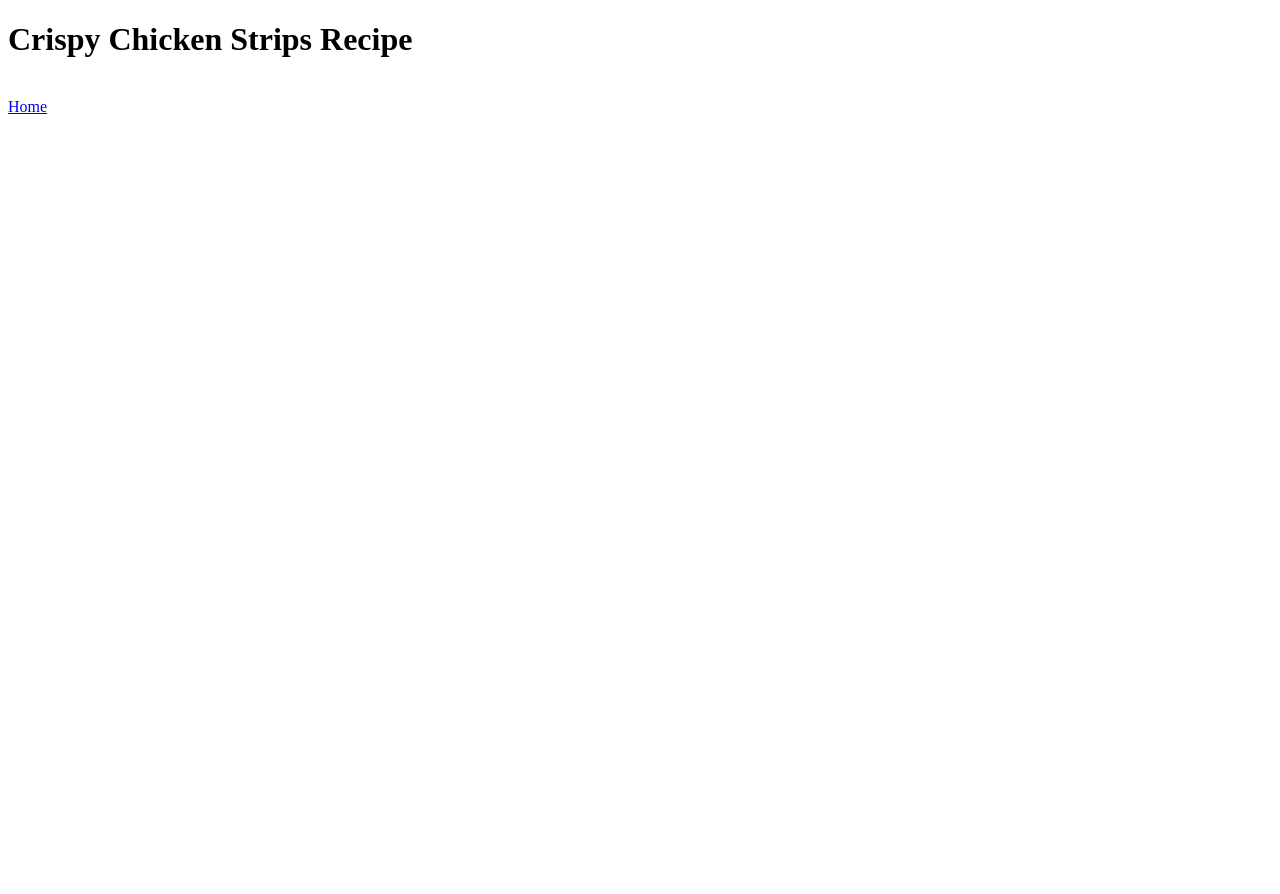
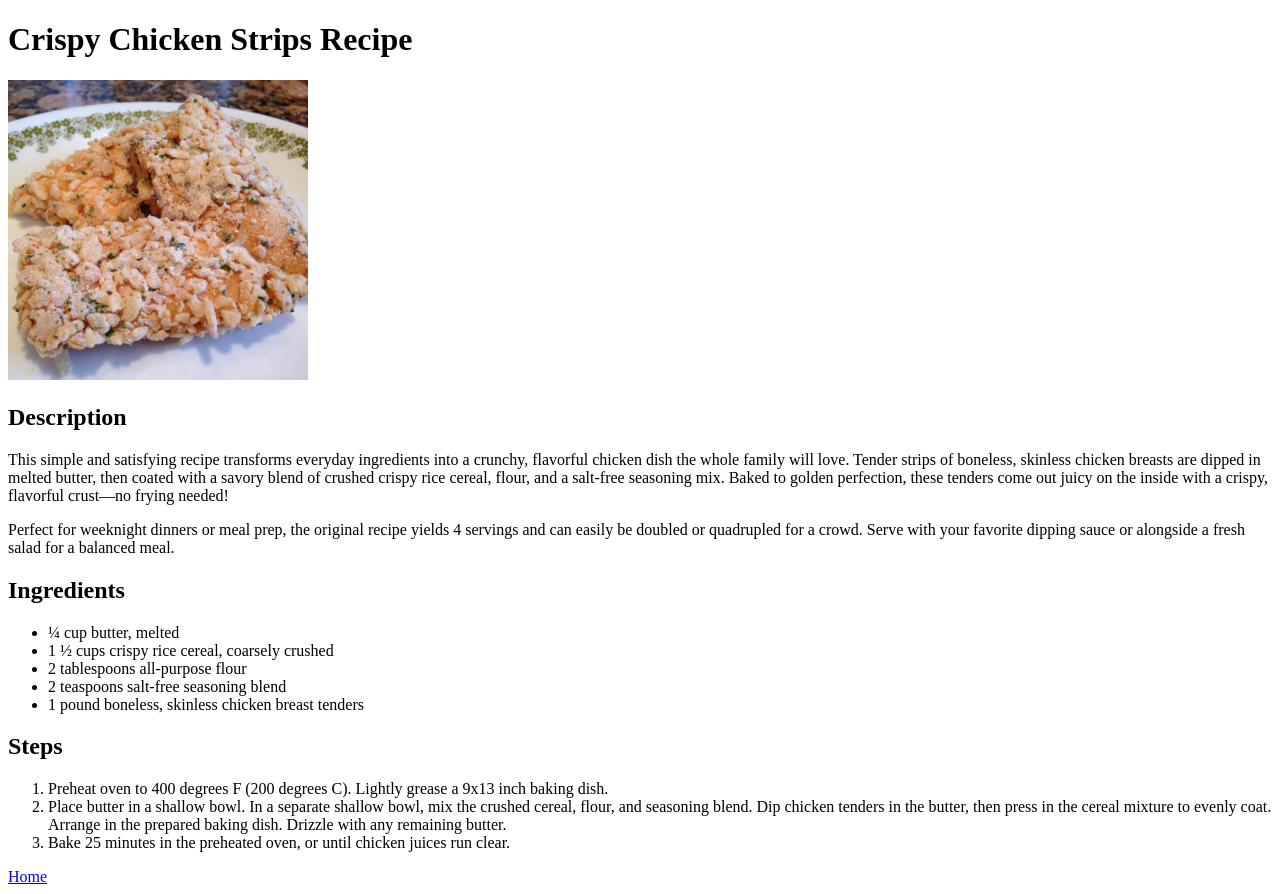
Before and after one commit to NamTranWork/odin-recipes, a plain HTML site: page recipes/chicken_strip.html in a window 1280 px wide. Before the commit the page ends 800 px from the top, so only its background shows below. Drawn offline with Linux system fonts and the light colour scheme.

Commit message:
Finish chicken_strip.html file

```diff
--- a/recipes/chicken_strip.html
+++ b/recipes/chicken_strip.html
@@ -5,8 +5,48 @@
         <title>Crispy Chicken Strips Recipe</title>
     </head>
     <body>
+        <!-- Title and Image Section -->
         <h1>Crispy Chicken Strips Recipe</h1>
+        <img src="../images/chicken_strips.jpg" alt="Chicken Strips Image" height="300px" weight="300px">
         <br>
+
+        <!-- Description Section -->
+        <h2>Description</h2>
+        <p>
+            This simple and satisfying recipe transforms everyday ingredients into a crunchy, flavorful chicken
+            dish the whole family will love. Tender strips of boneless, skinless chicken breasts are dipped in
+            melted butter, then coated with a savory blend of crushed crispy rice cereal, flour, and a salt-free
+            seasoning mix. Baked to golden perfection, these tenders come out juicy on the inside with a crispy,
+            flavorful crust—no frying needed!
+        </p>
+        <p>
+            Perfect for weeknight dinners or meal prep, the original recipe yields 4 servings and can easily be
+            doubled or quadrupled for a crowd. Serve with your favorite dipping sauce or alongside a fresh salad
+            for a balanced meal.
+        </p>
+
+        <!-- Ingredients Section -->
+        <h2>Ingredients</h2>
+        <ul>
+            <li>¼ cup butter, melted</li>
+            <li>1 ½ cups crispy rice cereal, coarsely crushed</li>
+            <li>2 tablespoons all-purpose flour</li>
+            <li>2 teaspoons salt-free seasoning blend</li>
+            <li>1 pound boneless, skinless chicken breast tenders</li>
+        </ul>
+
+        <!-- Steps Section -->
+        <h2>Steps</h2>
+        <ol>
+            <li>Preheat oven to 400 degrees F (200 degrees C). Lightly grease a 9x13 inch baking dish.</li>
+            <li>
+                Place butter in a shallow bowl. In a separate shallow bowl, mix the crushed cereal, flour, and seasoning
+                blend. Dip chicken tenders in the butter, then press in the cereal mixture to evenly coat. Arrange in the
+                prepared baking dish. Drizzle with any remaining butter.
+            </li>
+            <li>Bake 25 minutes in the preheated oven, or until chicken juices run clear.</li>
+        </ol>
+
         <a href="../index.html" target="_blank" rel="noopener noreferrer">Home</a>
     </body>
 </html>
```
Also changed, not shown: index.html (+3 -0 lines).
